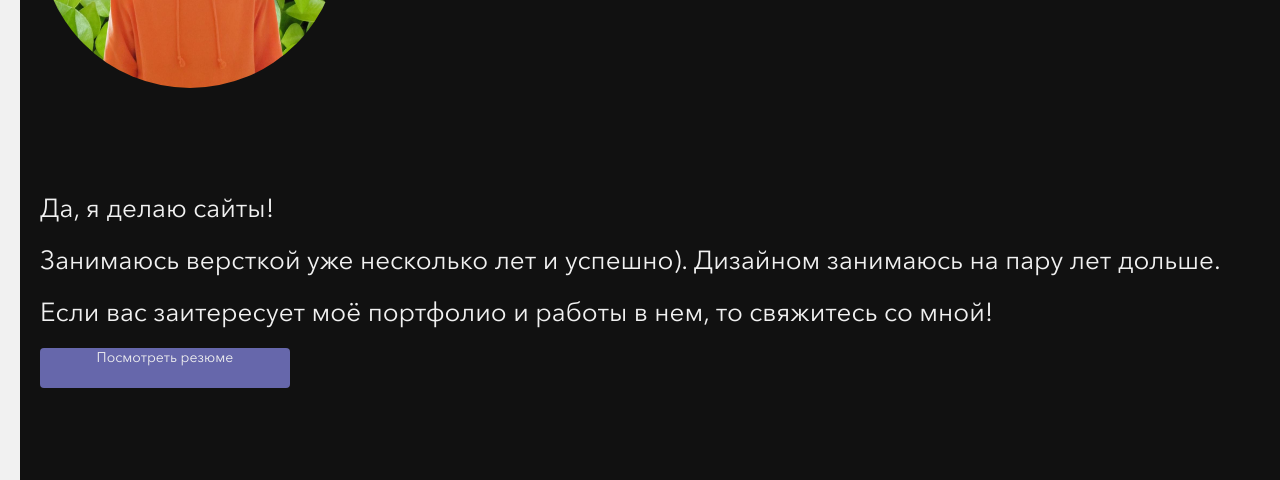
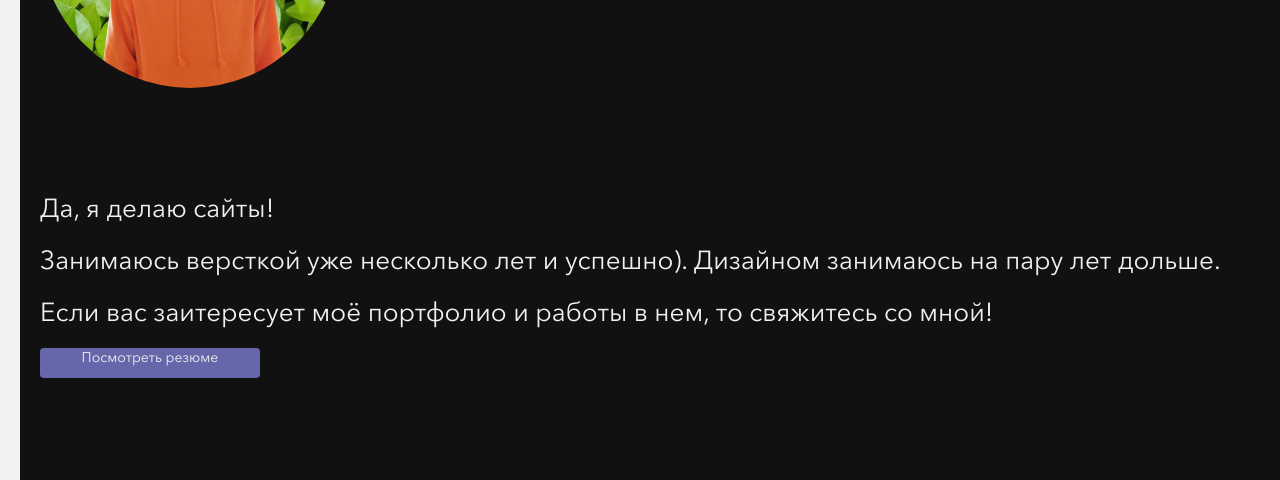
Before and after one commit to rukatoma/portfolio, a plain HTML site: page index.html in a window 1280 px wide. Shown: the part 472-952 px from the top of the page. Drawn offline with Linux system fonts and the light colour scheme.

Commit message:
Update index.html

```diff
--- a/index.html
+++ b/index.html
@@ -32,7 +32,7 @@
             <p class="main__abs">Да, я делаю сайты!</p>
             <p class="main__abs">Занимаюсь версткой уже несколько лет и успешно). Дизайном занимаюсь на пару лет дольше.</p>
             <p class="main__abs">Если вас заитересует моё портфолио и работы в нем, то свяжитесь со мной!</p>
-            <a href="https://github.com/rukatoma/portfolio/blob/main/files/resume.png" style="text-transform:none;background-color:#6667ab;padding:8px16px;display:block;width:250px;height:40px;border-radius:4px;text-align:center;">Посмотреть резюме</a>
+            <a href="https://github.com/rukatoma/portfolio/blob/main/files/resume.png" style="text-transform:none;background-color:#6667ab;padding:8px16px;display:block;width:220px;height:30px;border-radius:4px;text-align:center;align-items:center">Посмотреть резюме</a>
           </div>
         </div>
       </section>
```
